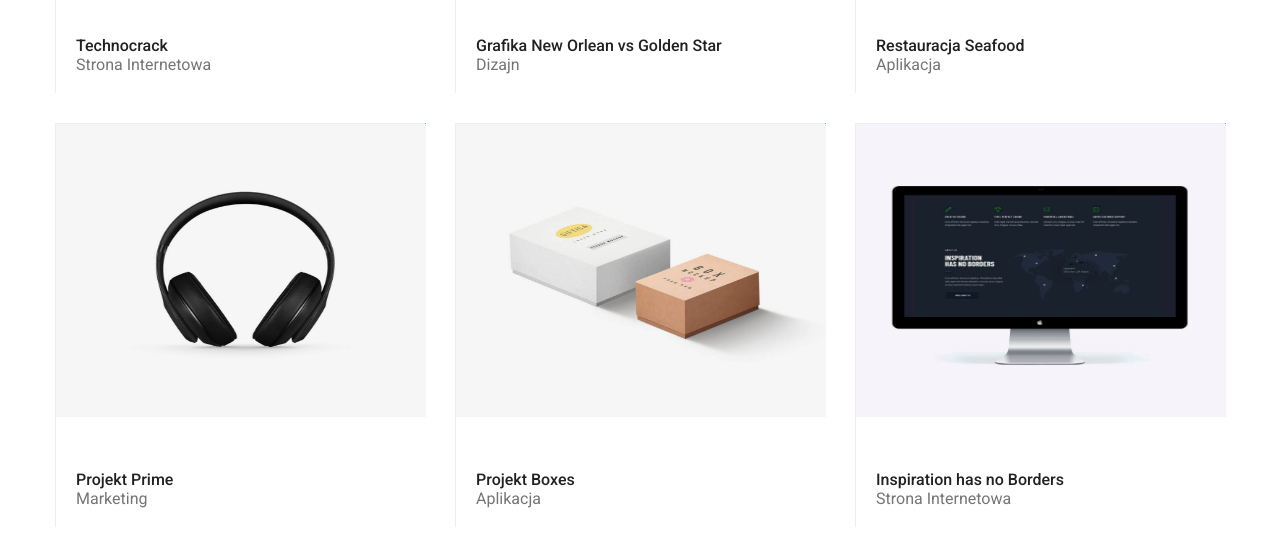
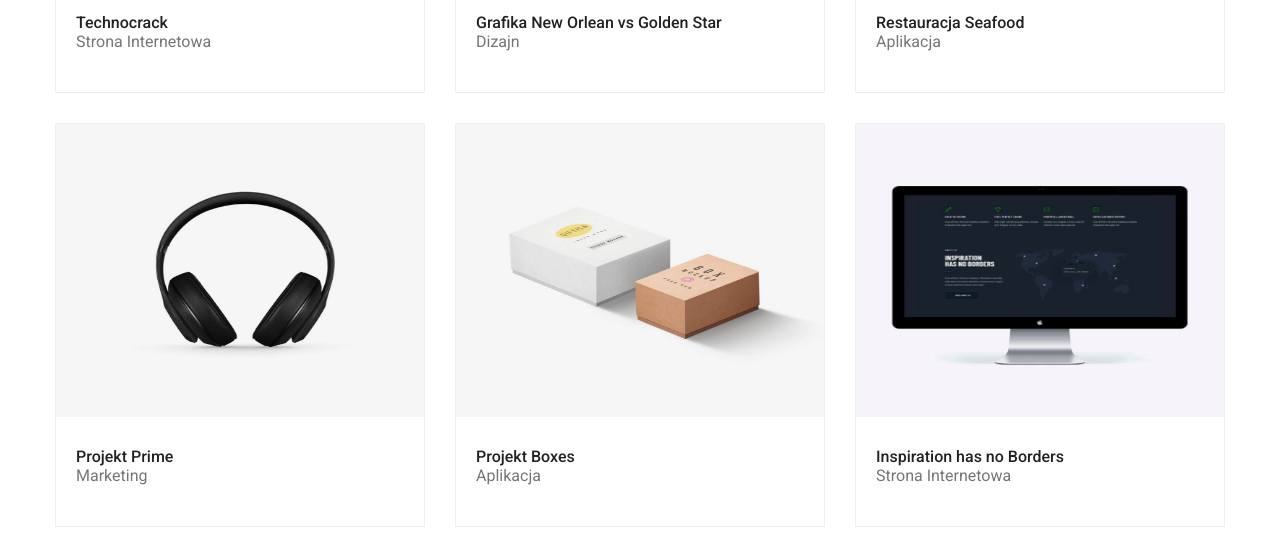
Before and after one commit to SzymonPiesiura/goit-markup-hw-05, a plain HTML site: page portfolio.html in a window 1280 px wide. Shown: the part 574-1126 px from the top of the page. Drawn offline with Linux system fonts and the light colour scheme.

Commit message:
Poprawka wystających elementów

```diff
--- a/css/style.css
+++ b/css/style.css
@@ -267,10 +267,9 @@ a {
 }
 .name-project-box {
   width: 370px;
-  height: 140px;
-  padding: 24px 20px;
+  height: 109px;
+  padding: 1px 20px;
   position: relative;
-  z-index: 1;
   background: white;
   top: -5px;
 }
@@ -283,8 +282,6 @@ a {
 
 .footer-box {
   background: #2f303a;
-  position: relative;
-  z-index: 2;
 }
 
 .logo-footer {
@@ -393,6 +390,7 @@ a {
   list-style: none;
   position: relative;
   z-index: 1;
+  overflow: hidden;
 }
 
 .image-box-portfolio:focus,
```
